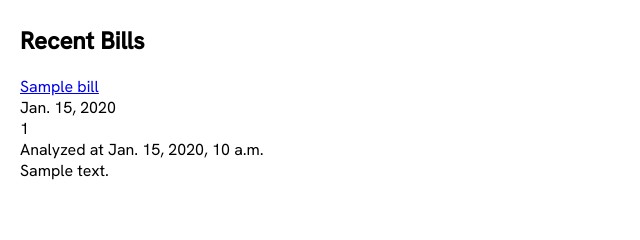
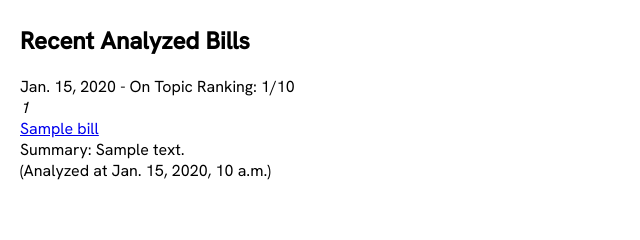
Before and after one commit to winrid/govscent, a Django app: template templates/index.html in a window 1280 px wide. Shown: the part 527-767 px from the top of the page, without its empty margins (0-640 px from the left). Run offline with Django 4.2, Linux system fonts and the light colour scheme; tables that the repository leaves empty hold one stand-in row (values such as "Sample post"); the template is opened without the code that fills it: values that come from a table or form of the project are taken from there, most other values are stand-ins (such as "Sample title", 1, 10 or a date in 2020).

Commit message:
just some quick formatting to improve the bill list

```diff
--- a/templates/index.html
+++ b/templates/index.html
@@ -45,22 +45,32 @@
         </div>
     {% endif %}
     <div class="bills">
-        <h2>Recent Bills</h2>
+        <h2>Recent Analyzed Bills</h2>
         {% if recent_bills %}
             {% for bill in recent_bills %}
                 <div class="bill">
+                    <div class="heading">
+                        <span class="date">{{ bill.date }}</span>
+                        {% if bill.on_topic_ranking is not None %}
+                            <span class="on-topic-ranking">- On Topic Ranking: {{ bill.on_topic_ranking }}/10</span>
+                        {% endif %}
+                        <div class="id">
+                            <i>{{ bill.gov_id }}</i>
+                        </div>
+                    </div>
                     <a class="title" href="{% url 'bill_page' bill.gov bill.gov_id %}">{{ bill.title }}</a>
-                    <div class="date">{{ bill.date }}</div>
-                    <div class="on-topic-ranking">{{ bill.on_topic_ranking }}</div>
+                    {% if bill.text_summary %}
+                        <div class="summary">
+                            <span>Summary:</span>
+                            {{ bill.text_summary }}
+                        </div>
+                    {% endif %}
                     <div class="analyzed-status">
                         {% if bill.last_analyzed_at %}
-                            Analyzed at {{ bill.last_analyzed_at }}
+                            (Analyzed at {{ bill.last_analyzed_at }})
                         {% else %}
-                            Pending Analysis
+                            (Pending Analysis)
                         {% endif %}
-                    </div>
-                    <div class="summary">
-                        {{ bill.text_summary }}
                     </div>
                 </div>
             {% endfor %}
```
